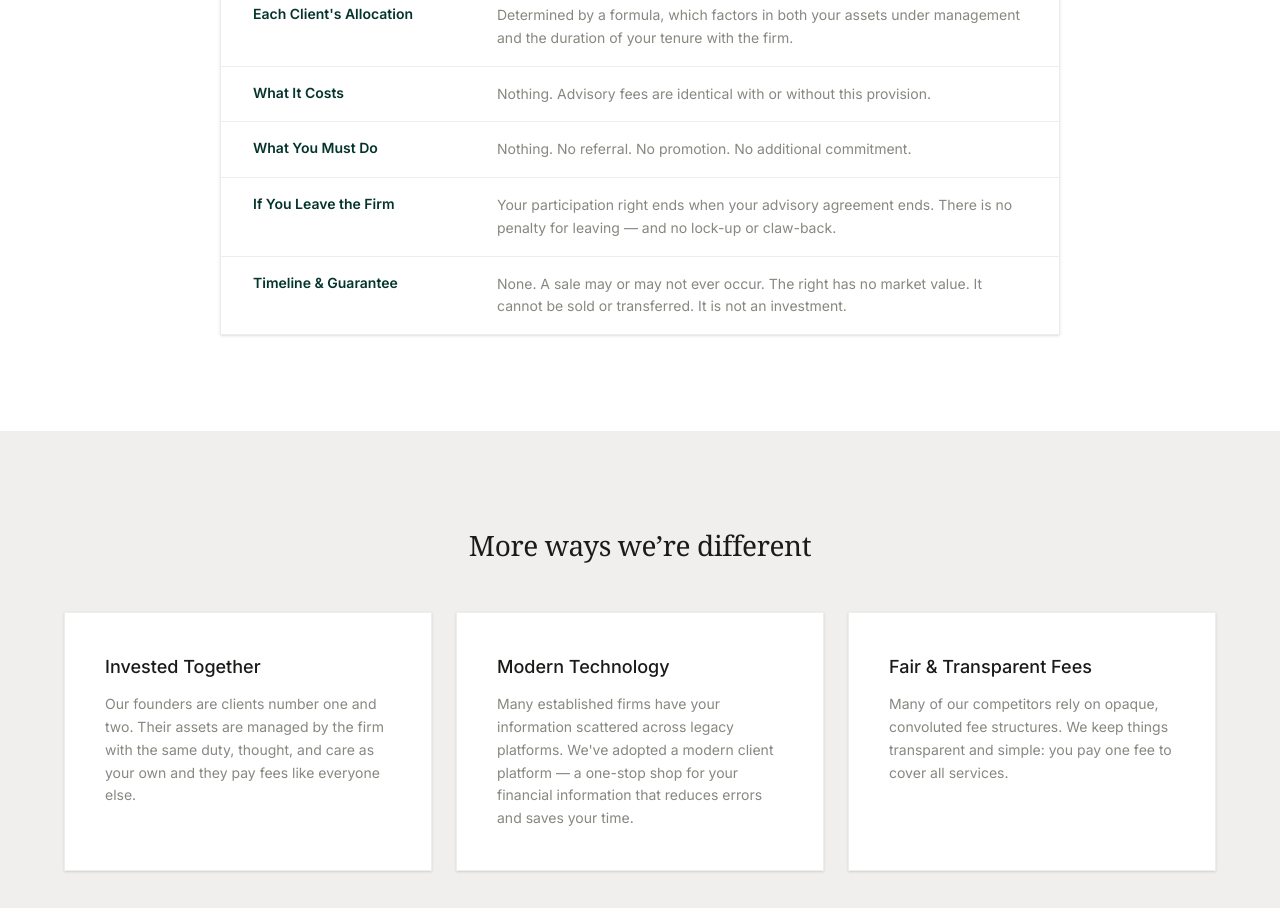
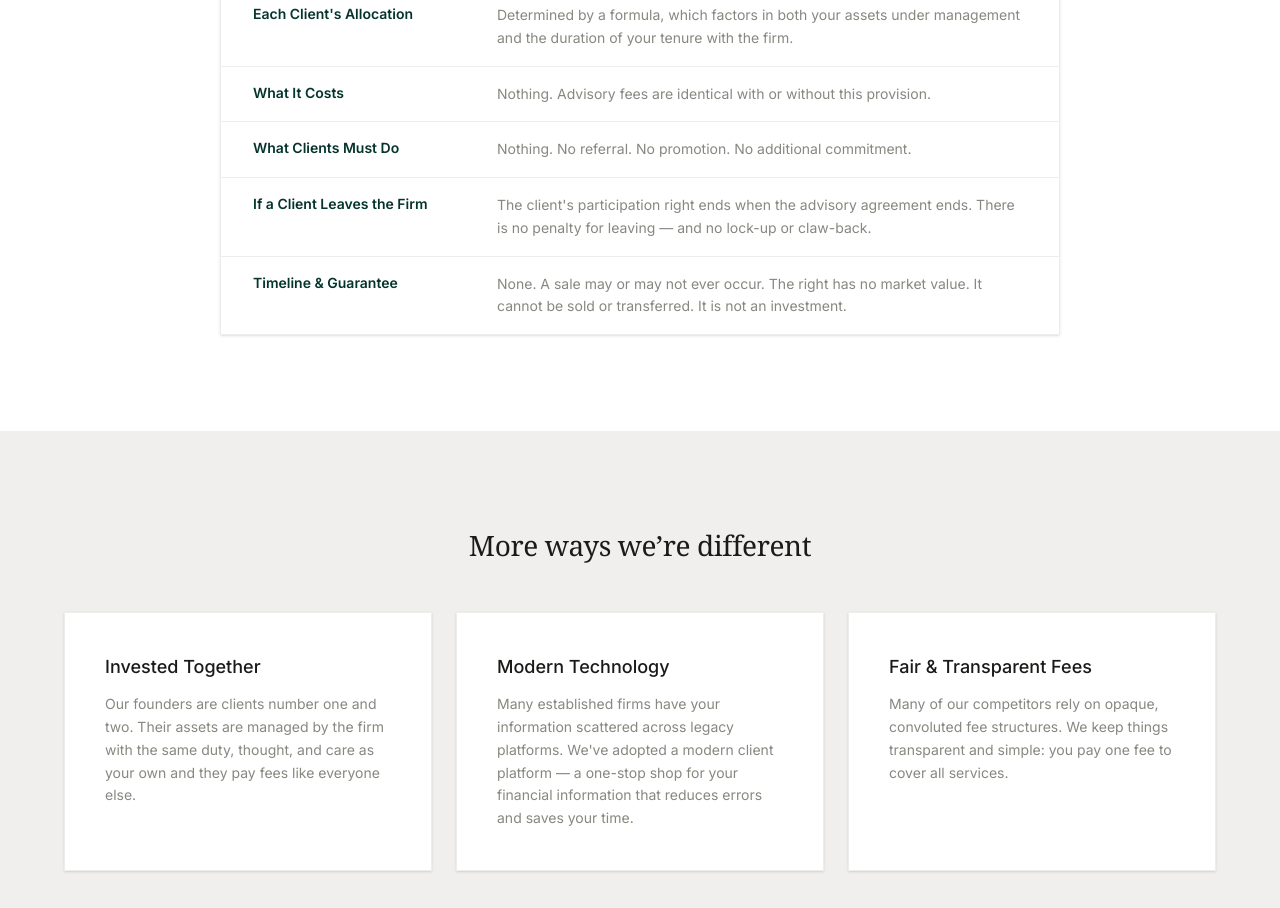
Before and after one commit to smchud/reciprocal-wealth-sam, a Next.js app: page /why-reciprocal in a window 1280 px wide. Shown: the part 1300-2208 px from the top of the page. Built offline with nearby package versions, Linux system fonts and the light colour scheme; no server answers.

Commit message:
Snapshot table: third-person labels for the two client-action rows
"What You Must Do" -> "What Clients Must Do"; "If You Leave the Firm"
-> "If a Client Leaves the Firm", with its first sentence reworded to
"The client's participation right ends when the advisory agreement
ends."

```diff
--- a/src/data/differentiators.ts
+++ b/src/data/differentiators.ts
@@ -58,13 +58,13 @@ export const participationRightSnapshot: SnapshotRow[] = [
     description: "Nothing. Advisory fees are identical with or without this provision.",
   },
   {
-    label: "What You Must Do",
+    label: "What Clients Must Do",
     description: "Nothing. No referral. No promotion. No additional commitment.",
   },
   {
-    label: "If You Leave the Firm",
+    label: "If a Client Leaves the Firm",
     description:
-      "Your participation right ends when your advisory agreement ends. There is no penalty for leaving — and no lock-up or claw-back.",
+      "The client's participation right ends when the advisory agreement ends. There is no penalty for leaving — and no lock-up or claw-back.",
   },
   {
     label: "Timeline & Guarantee",
```
